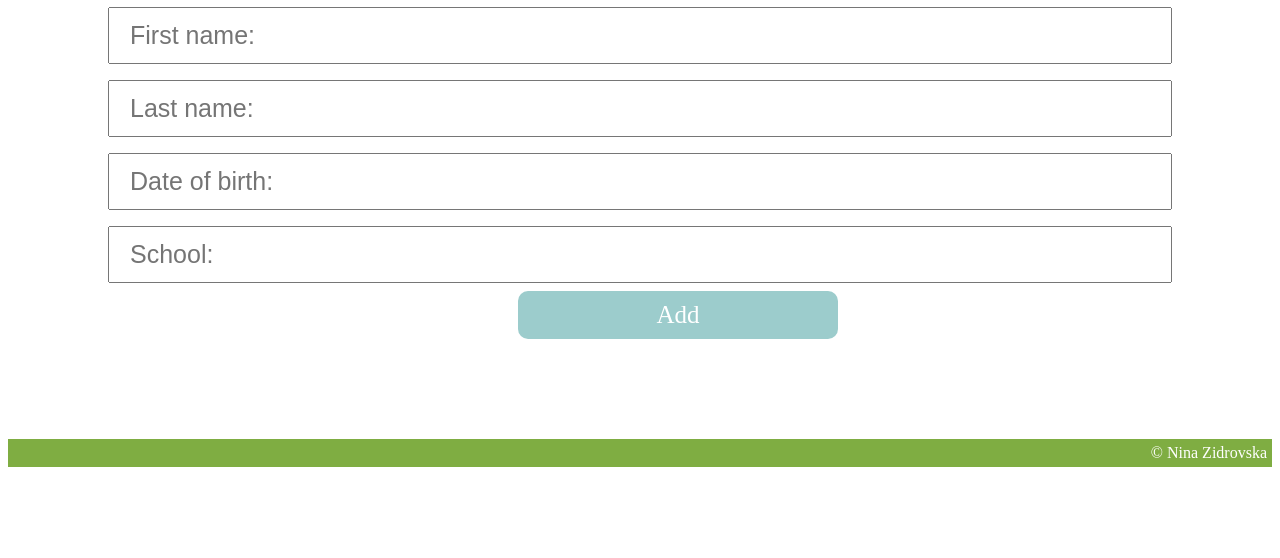
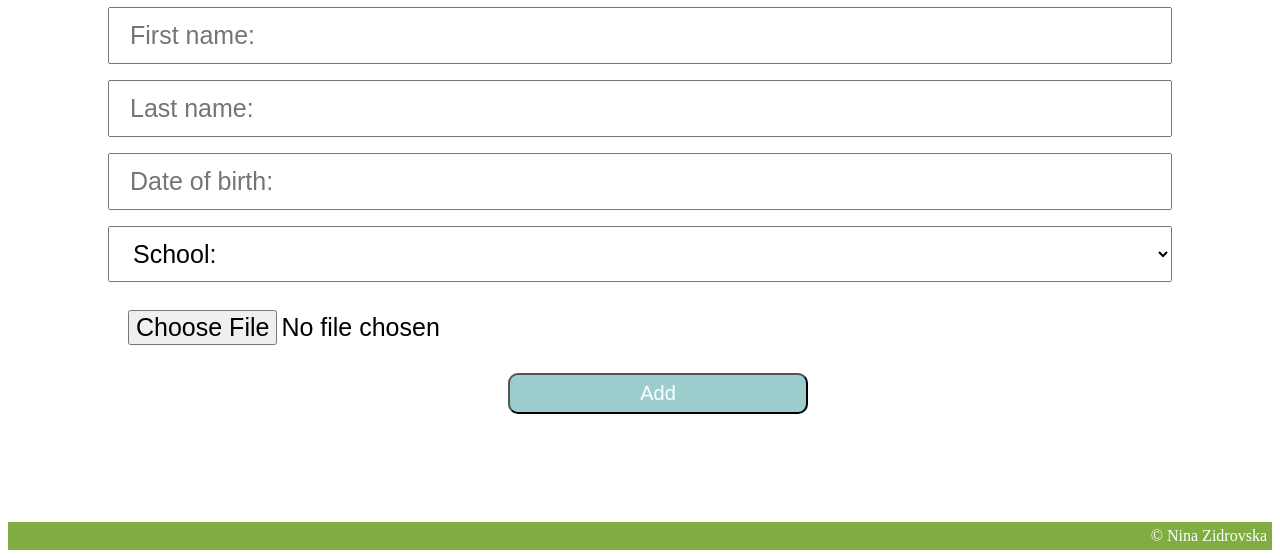
Before and after one commit to NinaZid/Education, a PHP site: the page made by SourceFiles/views/students/index.php in a window 1280 px wide. Shown: the part 895-1453 px from the top of the page. Before the commit the page ends 1362 px from the top, so only its background shows below. Run offline with PHP 8.4, Linux system fonts and the light colour scheme; the template is opened without the code that fills it: most values are stand-ins (such as "Sample title", 1, 10 or a date in 2020); some libraries are stand-ins or nearby versions.

Commit message:
Fixed add student

```diff
--- a/SourceFiles/views/students/index.php
+++ b/SourceFiles/views/students/index.php
@@ -33,6 +33,12 @@ foreach($data['students'] as $student) {
     <input type="text" name="first_name" placeholder="First name:"><br/>
     <input type="text" name="last_name" placeholder="Last name:"><br/>
     <input type="text" name="birthday" placeholder="Date of birth:" onfocus="(this.type='date')" onblur="(this.type='text')" ><br/>
-    <input type="text" name="school_id" placeholder="School:"><br/>
-   <?php  echo '<a href="'.URL.'students/add" name="addStudent" style="margin-left:410px; width:300px;";>Add</a>' ?>
+    <select name="school_id">
+    	<option value="" disabled selected hidden>School:</option>
+    	<?php foreach($data['schools'] as $school) { ?>
+    		<option value="<?php echo $school['id']; ?>" ><?php echo $school['name']; ?> </option>
+    	<?php } ?>
+    </select>
+    <input type="file" name="imageUpload" id="imageUpload" >
+   <input type="submit" value="Add" id="saveBtn" style="margin-left:400px; width:300px;">
 </form>
```
Also changed, not shown: SourceFiles/controllers/students.php (+10 -9 lines).
